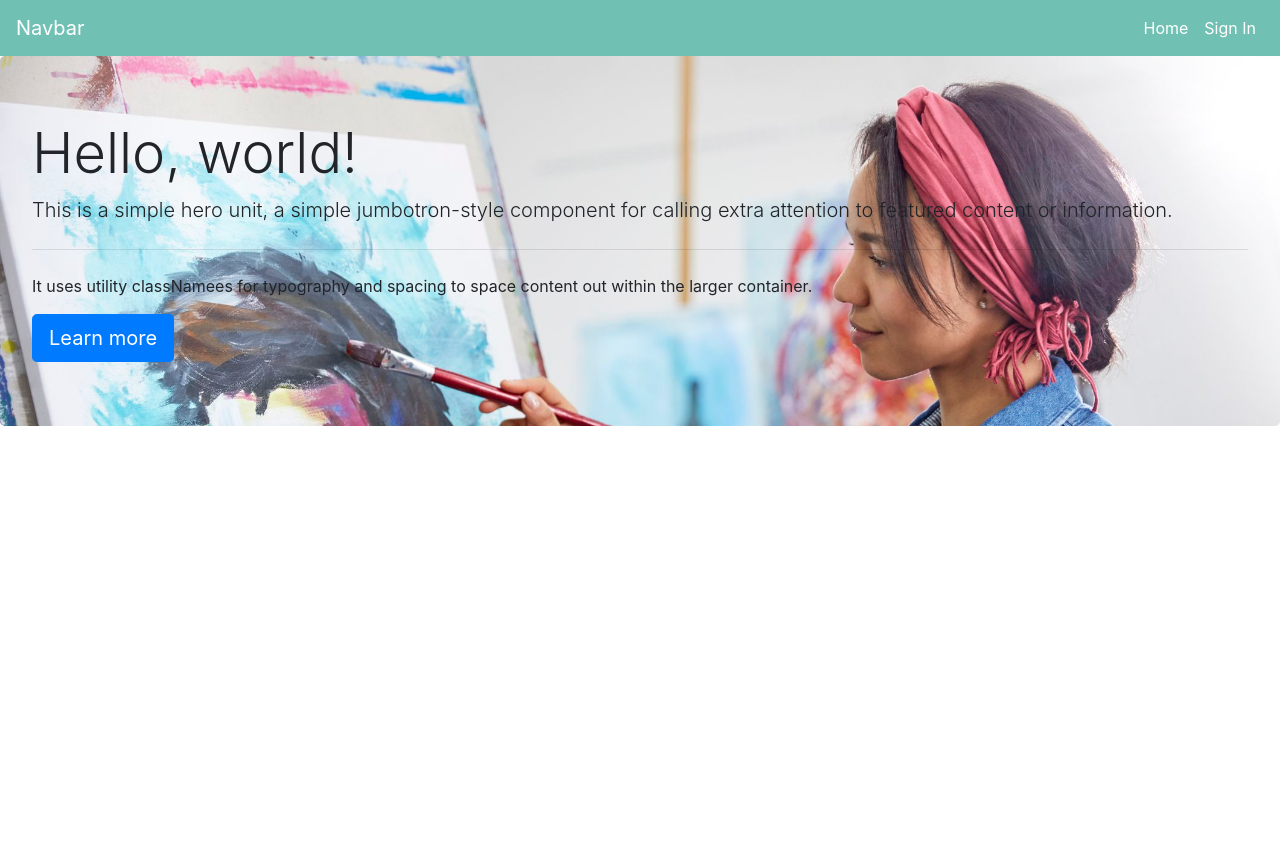
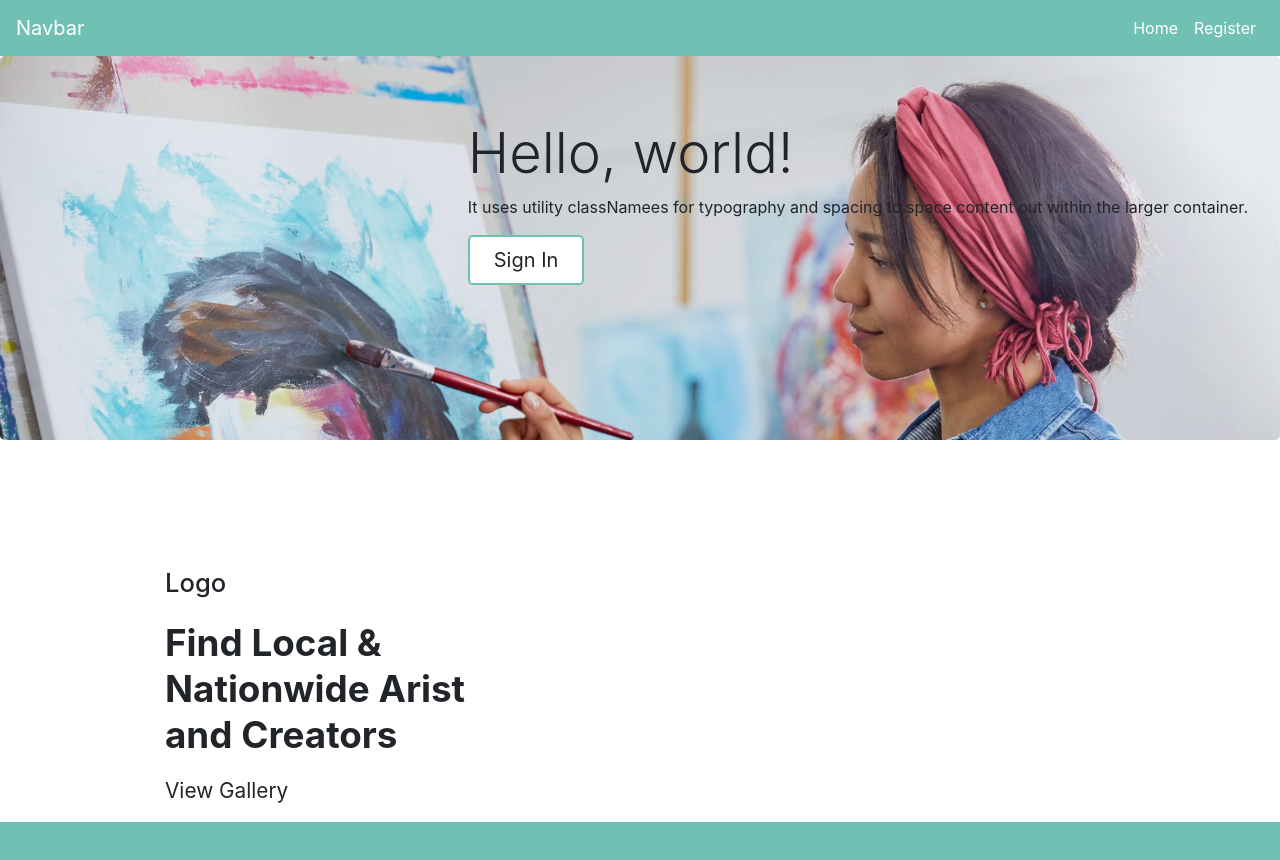
Before and after one commit to travisstew/Broad-Brush, a React (Create React App) app in the folder client/: page / in a window 1280 px wide. Shown: the top 860 px of the page. Before the commit the page ends 800 px from the top, so only its background shows below. Built offline with nearby package versions, Linux system fonts and the light colour scheme.

Commit message:
register, signin, home page on client side update

```diff
--- a/client/src/App.css
+++ b/client/src/App.css
@@ -15,7 +15,47 @@ body{
   /* object-fit: fill; */
   /* opacity: 0.7; */
   background-position: top;
-
+  background-blend-mode: multiply;
+  padding-bottom: 20rem;
 }
 
 /* linear-gradient(rgba(255,255,255,0.5), rgba(255,255,255,0.5)), */
+
+#signin-btn{
+  border: solid #70C1AA 2.5px;
+  background: white;
+  padding-left: 1.5rem;
+  padding-right: 1.5rem;
+}
+
+#homepage-logo{
+  padding-bottom: 0.8rem;
+  font-size: 1.6rem;
+}
+#local-artist{
+  font-size: 2.3rem;
+  font-weight: 700;
+  width: 22rem;
+ line-height: 2.9rem;
+}
+#view-gallery{
+  font-size: 1.3rem;
+}
+.homepage-gallery-text{
+  padding-top: 6rem;
+  padding-left: 5rem;
+}
+form{
+  width: 15rem;
+  margin: auto;
+  margin-top: 10rem;
+
+}
+/* #form{
+  border: solid thin black;
+
+} */
+.footer{
+  background: #70C1B3;
+  padding: 5rem;
+}
--- a/client/src/App.js
+++ b/client/src/App.js
@@ -3,7 +3,11 @@ import Navbar from "./components/Navbar";
 import './App.css';
 import { BrowserRouter as Router, Route, Switch } from "react-router-dom";
 import Home from "./pages/home";
-
+import NotFound from "./pages/notfound";
+import Dashboard from "./pages/dashboard";
+import SignIn from "./pages/signin";
+import Footer from "./components/Footer";
+import Register from "./pages/register";
 
 // Check for token to keep user logged in
 
@@ -12,10 +16,15 @@ class App extends Component {
     return (
           <Router>
             <div>
-              <Navbar />
+              <Navbar/>
               <Switch>
                 <Route exact path="/" component={Home}/>
+                <Route exact path="/dashboard" component={Dashboard}></Route>
+                <Route exact path="/signin" component={SignIn}></Route>
+                <Route exact path="/register" component={Register}></Route>
+                <Route component={NotFound}></Route>
               </Switch>
+              <Footer />
             </div>
           </Router>
 
--- /dev/null
+++ b/client/src/components/Footer.js
@@ -0,0 +1,10 @@
+import React from 'react';
+
+function Footer(){
+  return(
+      <div className="footer">
+
+      </div>
+  );
+}
+export default Footer;
--- a/client/src/components/Navbar.js
+++ b/client/src/components/Navbar.js
@@ -1,9 +1,12 @@
 import React from 'react';
+// import {Link} from 'react-router-dom';
 
 function Navbar(){
   return (
-    <nav  id="navbar" className="navbar navbar-expand-lg ">
+    <nav  id="navbar" className="navbar navbar-expand-lg sticky-top">
     <a className="navbar-brand" href="/">Navbar</a>
+    {/* <Link to="/">Navbar</Link> */}
+
     <button className="navbar-toggler" type="button" data-toggle="collapse" data-target="#navbarNav" aria-controls="navbarNav" aria-expanded="false" aria-label="Toggle navigation">
       <span className="navbar-toggler-icon"></span>
     </button>
@@ -13,7 +16,7 @@ function Navbar(){
           <a className="nav-link" href="/">Home <span className="sr-only">(current)</span></a>
         </li>
         <li className="nav-item">
-          <a className="nav-link" href="/signin" >Sign In</a>
+          <a className="nav-link" href="/register" >Register</a>
         </li>
 
       </ul>
--- a/client/src/pages/dashboard.js
+++ b/client/src/pages/dashboard.js
@@ -0,0 +1,17 @@
+import React, { Component } from 'react';
+
+
+class Dashboard extends Component {
+  state = {  }
+
+
+  render() {
+    return (
+      <div>
+        dashboard
+      </div>
+    );
+  }
+}
+
+export default Dashboard;
--- a/client/src/pages/home.js
+++ b/client/src/pages/home.js
@@ -2,15 +2,26 @@ import React from 'react';
 
 function Home(){
   return (
+    <>
     <div className="jumbotron">
+        <div className="float-right">
+
 
         <h1 className="display-4">Hello, world!</h1>
-        <p className="lead">This is a simple hero unit, a simple jumbotron-style component for calling extra attention to featured content or information.</p>
-        <hr className="my-4"/>
         <p>It uses utility classNamees for typography and spacing to space content out within the larger container.</p>
-        <a className="btn btn-primary btn-lg" href="/" role="button">Learn more</a>
+         <a  id="signin-btn" className="btn  btn-lg" href="/" role="button">Sign In</a>
+         </div>
 
     </div>
+
+    <div className="container">
+        <div className="homepage-gallery-text">
+            <h4 id="homepage-logo">Logo</h4>
+            <p id="local-artist">Find Local & Nationwide Arist and Creators</p>
+            <p id="view-gallery">View Gallery</p>
+      </div>
+    </div>
+    </>
   );
 }
 export default Home;
--- /dev/null
+++ b/client/src/pages/notfound.js
@@ -0,0 +1,11 @@
+import React from 'react';
+
+function NotFound(){
+  return (
+    <div>
+      <h3>Page not Found</h3>
+     </div>
+  )
+}
+
+export default NotFound;
--- a/client/src/pages/register.js
+++ b/client/src/pages/register.js
@@ -0,0 +1,40 @@
+import React, { Component } from 'react';
+
+class Register extends Component {
+  state = {
+    email:"",
+    name:"",
+    password:"",
+    password2:"",
+   }
+
+
+
+  render() {
+    return (
+            <div>
+              <form>
+                <div class="form-group">
+                  <label >Email</label>
+                  <input type="text" name="email" class="form-control" id="formGroupExampleInput" placeholder=""/>
+                </div>
+                <div class="form-group">
+                  <label >Name</label>
+                  <input type="text" name="name" class="form-control" id="formGroupExampleInput" placeholder=""/>
+                </div>
+                <div class="form-group">
+                  <label >Password</label>
+                  <input type="text" name="password" class="form-control" id="formGroupExampleInput" placeholder=""/>
+                </div>
+                <div class="form-group">
+                  <label >Confirm Password</label>
+                  <input type="text" name="password2" class="form-control" id="formGroupExampleInput" placeholder=""/>
+                </div>
+                <button type="submit" class="btn btn-primary">Submit</button>
+              </form>
+            </div>
+           );
+  }
+}
+
+export default Register;
--- a/client/src/pages/signin.js
+++ b/client/src/pages/signin.js
@@ -0,0 +1,33 @@
+import React, { Component } from 'react';
+
+class SignIn extends Component {
+
+  state = {
+
+   }
+
+  render() {
+    return (
+    <div>
+      <form id="form">
+          <div className="form-group">
+            <label for="exampleInputEmail1">Email address</label>
+            <input  type="email" className="form-control" id="exampleInputEmail1" aria-describedby="emailHelp"/>
+            <small id="emailHelp" className="form-text text-muted">We'll never share your email with anyone else.</small>
+          </div>
+          <div className="form-group">
+            <label for="exampleInputPassword1">Password</label>
+            <input type="password" className="form-control" id="exampleInputPassword1"/>
+          </div>
+          <div className="form-group form-check">
+            <input type="checkbox" className="form-check-input" id="exampleCheck1"/>
+            <label className="form-check-label" for="exampleCheck1">Check me out</label>
+          </div>
+          <button type="submit" className="btn btn-primary">Submit</button>
+      </form>
+    </div>
+    );
+  }
+}
+
+export default SignIn ;
```
Also changed, not shown: 2 other files (tests, documents, lock files or other folders).
